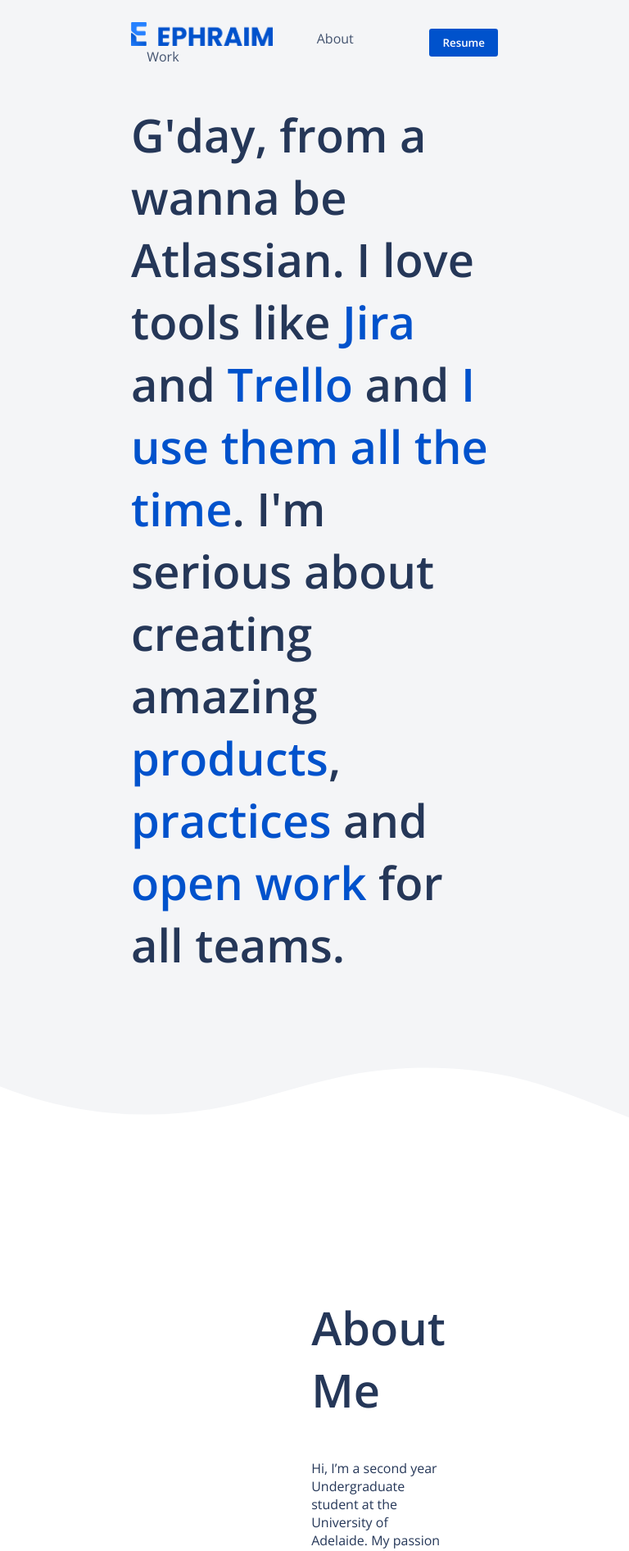
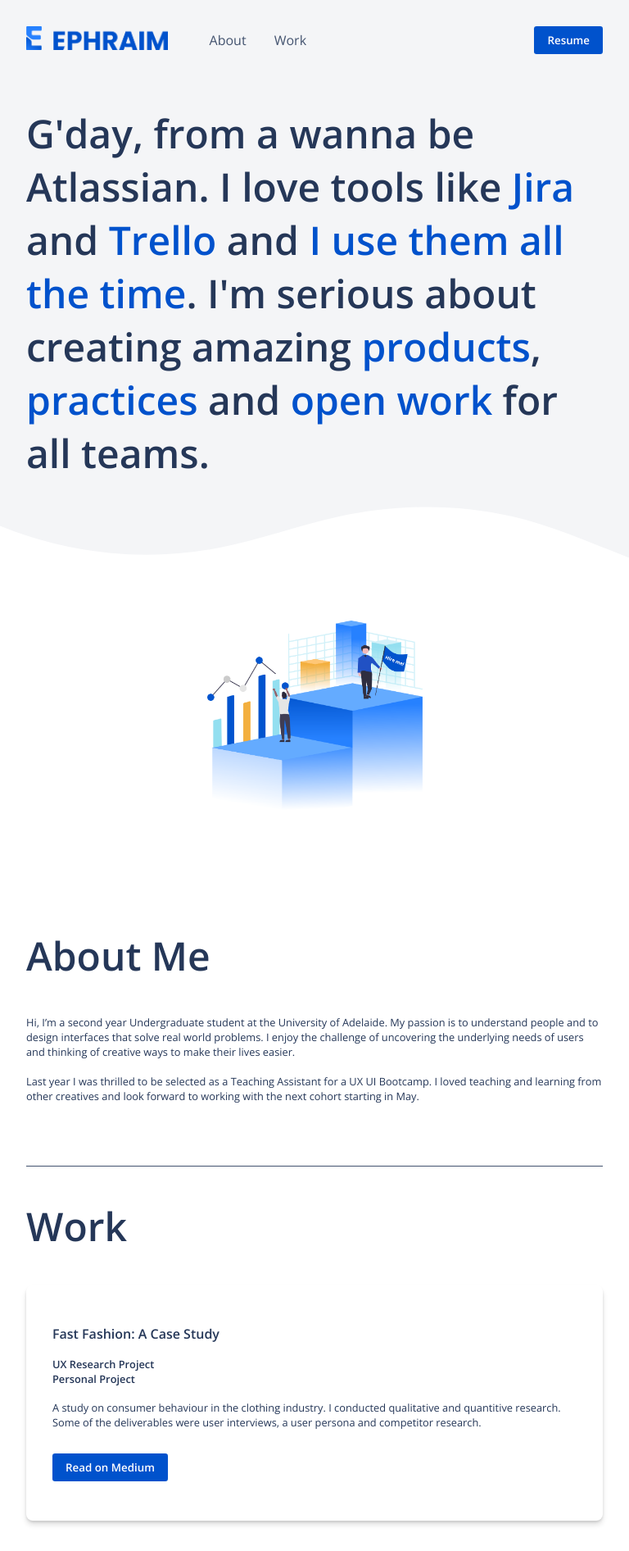
Before and after one commit to ephnann/portfolio, a plain HTML site: page index.html in a window 768 px wide. Shown: the top 1892 px of the page at 82% size. Drawn offline with nearby package versions, Linux system fonts and the light colour scheme.

Commit message:
Version 2.1

```diff
--- a/css/style.css
+++ b/css/style.css
@@ -3,16 +3,17 @@
     color: var(--text-variant);
     font-size: 1rem;
     font-weight: 400;
-    padding: 0.2rem 1.2rem;
+    padding: 0.5rem 1rem;
+    position: relative;
+    top: -6px;
 }
 
 a:hover {
     background-color: var(--extra-light);
     border-radius: 0.2rem;
 }
-
 #about {
-    margin: 2rem 10rem 4rem 10rem;
+    padding: 0 2rem;
 }
 body {
     margin: 0;
@@ -33,9 +34,6 @@
     background-color: var(--accent-dark);
 }
 .card {
-    display: grid;
-    grid-template-columns: 4fr 8fr;
-    grid-template-areas: 'w-image w-text';
     border-radius: var(--sp-1);
     transition: all var(--tm-2) ease;
 }
@@ -44,11 +42,27 @@
     transform: scale(1.01);
 }
 .container {
-    margin: 0 10rem;
     padding: 4rem 0;
     display: flex;
     justify-content: space-between;
     align-items: center;
+}
+#container-hero-t {
+    max-width: 1024px;
+    margin: 0 auto;
+    padding: 0 2rem;
+}
+.centre-align {
+    margin: 0 auto;
+    max-width: 1024px;
+}
+.divider {
+    border-top: 1px solid var(--text-variant);
+}
+.divider-container {
+    max-width: 1024px;
+    padding: 2rem;
+    margin: 0 auto;
 }
 .grid-container {
     display: grid;
@@ -58,8 +72,12 @@
 }
 #homepage {
     background-color: var(--p-light);
-    padding: 0 10rem 4rem 10rem;
 }
+#hero-text {
+    margin: 0px;
+    padding: 2rem 0;
+}
+
 html {
     scroll-behavior: smooth;
 }
@@ -69,21 +87,19 @@
     background-size: contain;
     background-position: center;
     grid-area: image;
-
 }
 #logo-container img {
     margin: 0 2rem 0 0;
     height: 1.8rem;
     width: auto;
-    position: relative;
-    top: 3px;
 }
 nav {
     display: flex;
     justify-content: space-between;
     align-items: center;
-    margin: 0 0 1.5rem 0;
-    padding: 1.5rem 0 0 0;
+    padding: 2rem;
+    max-width: 1008px;
+    margin: 0 auto;
 }
 
 #text-container {
@@ -91,19 +107,9 @@
     padding: 0 4rem 4rem 4rem;
 }
 #work {
-    margin: 0rem 10rem 6rem 10rem;
-}
-#w-image-container {
-    background-image: url("../images/shopping_mall.jpg");
-    background-repeat: no-repeat;
-    background-position: center;
-    background-size: cover;
-    height: 100%;
-    grid-area: w-image;
-    border-radius: var(--sp-1) 0 0 var(--sp-1);
+    padding: 0 2rem;
 }
 #w-text-container {
-    grid-area: w-text;
     padding: var(--sp-4);
 }
 #w-text-container button {
@@ -126,7 +132,7 @@
     position: relative;
     display: block;
     width: calc(131% + 1.3px);
-    height: 106px;
+    height: 108px;
 }
 
 .custom-shape-divider-top-1621582515 .shape-fill {
@@ -148,9 +154,33 @@
     position: relative;
     display: block;
     width: calc(127% + 1.3px);
-    height: 125px;
+    height: 124px;
 }
 
 .custom-shape-divider-bottom-1621582987 .shape-fill {
     fill: var(--primary);
 }
+
+@media screen and (max-width: 768px) {
+    .grid-container {
+        grid-template-columns: 1fr;
+        grid-template-areas: 'image' 'text';
+        margin: 2rem 0;
+    }
+    #image-container {
+        margin: 0  0 4rem 0;
+        height: 30vh;
+    }
+    #text-container {
+        padding: 2rem 0;
+    }
+    #work {
+        padding: 0 2rem;
+    }
+    .container {
+        padding: 2rem;
+    }
+    .divider-container {
+        padding: 0 2rem;
+    }
+}
--- a/css/typography.css
+++ b/css/typography.css
@@ -30,3 +30,67 @@
     font-size: 1rem;
     font-weight: 300;
 }
+
+
+/* FONT SIZES | Responsive */
+
+@media screen and (max-width: 768px) {
+    h1 {
+        font-size: 2rem;
+        font-weight: 600;
+    }
+
+    h2 {
+        font-size: 1rem;
+        font-weight: 600;
+    }
+    h3 {
+        font-size: 1rem;
+        font-weight: 600;
+    }
+    h4 {
+        font-size: 0.8rem;
+        font-weight: 600;
+    }
+
+    p {
+        font-size: 0.8rem;
+        font-weight: 300;
+    }
+
+    ul {
+        font-size: 0.8rem;
+        font-weight: 300;
+    }
+}
+
+@media screen and (min-width: 768px) and (max-width: 1024px) {
+            h1 {
+            font-size: 3rem;
+            font-weight: 600;
+        }
+
+        h2 {
+            font-size: 1.5rem;
+            font-weight: 600;
+        }
+        h3 {
+            font-size: 1rem;
+            font-weight: 600;
+        }
+        h4 {
+            font-size: 0.8rem;
+            font-weight: 600;
+        }
+
+        p {
+            font-size: 0.8rem;
+            font-weight: 300;
+        }
+
+        ul {
+            font-size: 0.8rem;
+            font-weight: 300;
+        }
+
+    }
--- a/index.html
+++ b/index.html
@@ -27,8 +27,10 @@
             </div>
             <button type="button" onclick="window.open('https://ephnann.github.io/resume/')">Resume</button>
         </nav>
-        <h1>G'day, from a wanna be Atlassian. I love tools like <span class="clr-accent">Jira</span> and <span class="clr-accent">Trello</span>
-        and <span class="clr-accent">I use them all the time</span>. I'm serious about creating amazing <span class="clr-accent">products</span>, <span class="clr-accent">practices</span> and <span class="clr-accent">open work</span> for all teams.</h1>
+        <div id="container-hero-t">
+            <h1 id="hero-text">G'day, from a wanna be Atlassian. I love tools like <span class="clr-accent">Jira</span> and <span class="clr-accent">Trello</span>
+            and <span class="clr-accent">I use them all the time</span>. I'm serious about creating amazing <span class="clr-accent">products</span>, <span class="clr-accent">practices</span> and <span class="clr-accent">open work</span> for all teams.</h1>
+        </div>
     </section>
 
     <div class="custom-shape-divider-top-1621582515">
@@ -37,23 +39,27 @@
         </svg>
     </div>
 
-    <section id="about" class="fill-background">
+    <section id="about" class="fill-background centre-align">
         <div class="grid-container">
             <div id="text-container">
                 <h1>About Me</h1>
-                <p>Hi, I’m a second year Undergraduate student at the University of Adelaide. My passion is to understand people and to design interfaces that solve real world problems. I enjoy the challenge of uncovering the underlying needs of users and thinking of creative ways to make their lives easier. Last year I was thrilled to be selected as a Teaching Assistant for a UX UI Bootcamp. I loved teaching and learning from other creatives and look forward to working with the next cohort starting in May.</p>
+                <p>Hi, I’m a second year Undergraduate student at the University of Adelaide. My passion is to understand people and to design interfaces that solve real world problems. I enjoy the challenge of uncovering the underlying needs of users and thinking of creative ways to make their lives easier.
+                <br><br> Last year I was thrilled to be selected as a Teaching Assistant for a UX UI Bootcamp. I loved teaching and learning from other creatives and look forward to working with the next cohort starting in May.</p>
             </div>
             <div id="image-container"></div>
         </div>
     </section>
-    <section id="work">
+    <div class="divider-container">
+        <div class="divider"></div>
+    </div>
+    <section id="work" class="centre-align">
         <h1>Work</h1>
-        <div class="card ev-1">
+        <div class="card ev-2">
             <div id="w-text-container">
                 <h3>Fast Fashion: A Case Study</h3>
                 <h4>UX Research Project<br>
                 Personal Project</h4>
-                <p>A study on consumer behaviour in the clothing industry.</p>
+                <p>A study on consumer behaviour in the clothing industry. I conducted qualitative and quantitive research. Some of the deliverables were user interviews, a user persona and competitor research.</p>
                 <button type="button" onclick="window.open('https://ephnann.medium.com/fast-fashion-turning-the-ship-around-bbab414e1593')">Read on Medium</button>
             </div>
             <div id="w-image-container"></div>
@@ -67,7 +73,7 @@
     </div>
 
     <section id="footer" class="fill-primary sp-1">
-        <div class="container">
+        <div class="container centre-align">
             <div>
                 <p class="clr-background">St. Mark’s College <br>
                 46 Pennington Terrace <br>
```
Also changed, not shown: images/shopping_mall.jpg (deleted), 2 other files.
